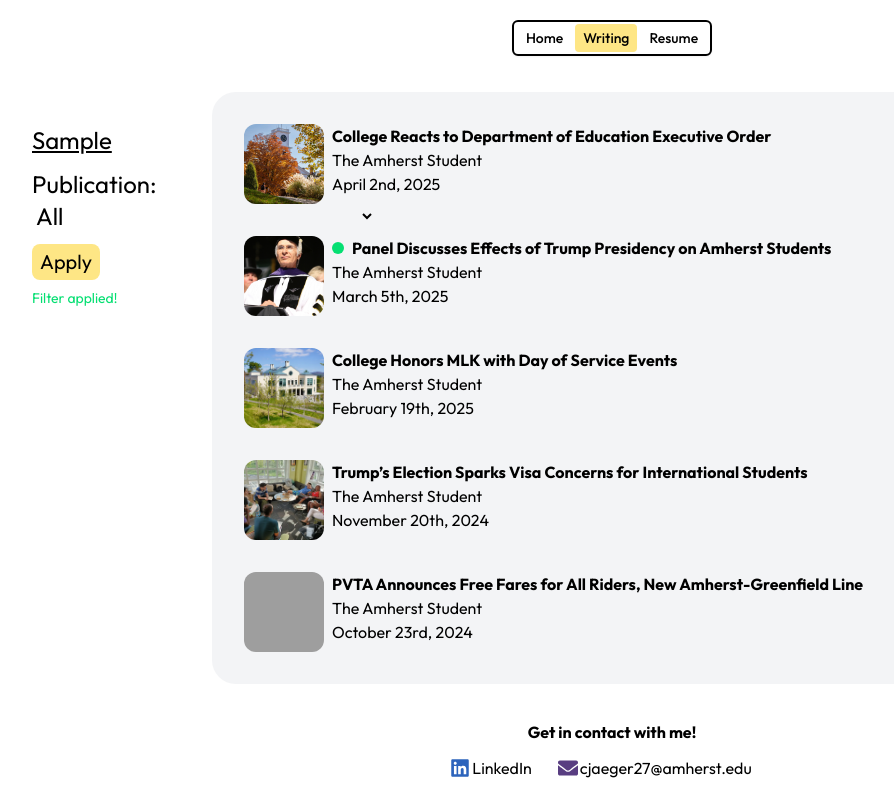
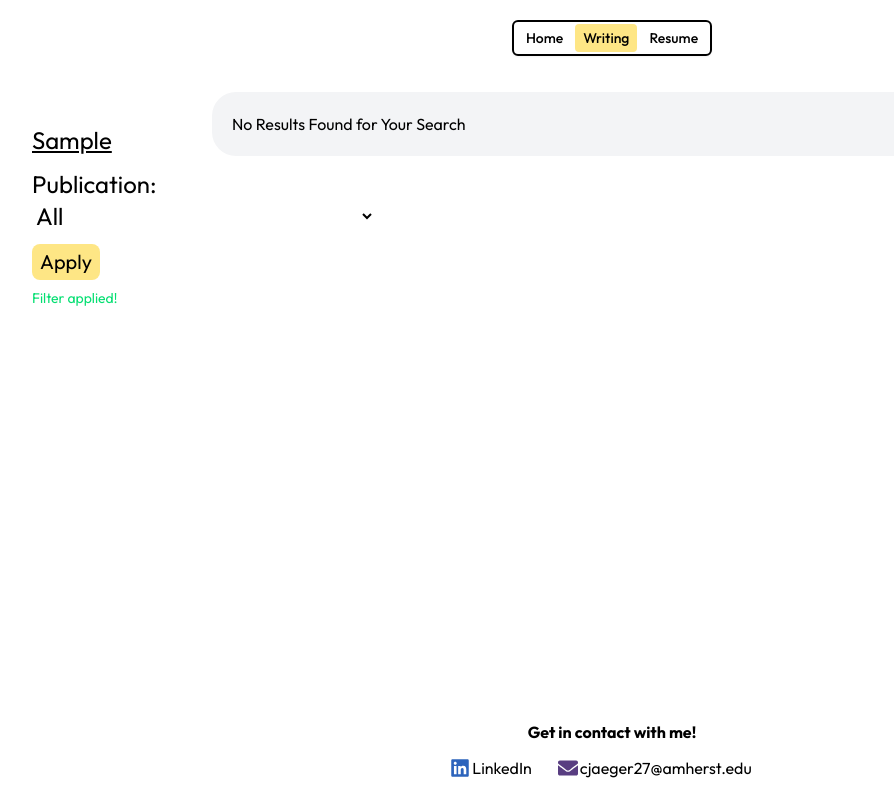
Before and after one commit to ivanbetancxurt/chanelle-personal-website, a Next.js app: page /writing in a window 1280 px wide. Both pictures are taken after typing "Sample" into the empty fields and a click on the button "Apply". Shown: the whole page, without its empty margins (28-922 px from the left). Built offline with nearby package versions, Linux system fonts and the light colour scheme; grey boxes are pictures that could not be loaded.

Commit message:
Add article search

```diff
--- a/app/writing/page.tsx
+++ b/app/writing/page.tsx
@@ -12,22 +12,21 @@ interface filterValues {
 
 export default function Writing() {
     const initalValues: filterValues = { search: '', publication: 'All' }
-    const [search, setSearch] = useState('');
-    const [publication, setPublication] = useState('All');
-    const [appliedMessageHidden, setAppliedMessageHidden] = useState(true);
-
-
+    const [search, setSearch] = useState(''); // article search state
+    const [publication, setPublication] = useState('All'); // publication choice state
+    const [appliedMessageHidden, setAppliedMessageHidden] = useState(true); // filter confirmation flag
 
     return (
         <>
             <div className='relative flex w-full flex-1 justify-center overflow-hidden h-full'>
                 <div className='absolute top-0 bottom-0 min-w-200'>
-                    <ArticleList articles={articles} publication={publication} />
+                    <ArticleList articles={articles} search={search} publication={publication} />
                 </div>
                 <div className='absolute left-0 top-8 text-2xl'>
                     <Formik
                         initialValues={initalValues}
                         onSubmit={(values) => {
+                            setSearch(values.search);
                             setPublication(values.publication);
 
                             // display 'Filter applied!' message for 3 seconds after apply button pressed
@@ -37,9 +36,7 @@ export default function Writing() {
                             }, 3000);
                         }}
                     >
-                        {({ values, dirty, touched }) => {
-
-
+                        {() => {
                             return (
                                 <Form>
                                     <div className='flex flex-col gap-3'>
--- a/components/ArticleList.tsx
+++ b/components/ArticleList.tsx
@@ -3,17 +3,26 @@ import Article from './Article';
 
 interface ArticleListProps {
     articles: ArticleT[],
+    search: string,
     publication: string,
 }
 
-export default function ArticleList({ articles, publication }: ArticleListProps) {
+export default function ArticleList({ articles, search, publication }: ArticleListProps) {
+    // get aticles that match filter criteria
+    const filteredArticles = articles.filter(article =>
+        (article.title.includes(search) || article.title.toLowerCase().includes(search)) &&
+        (article.publication == publication || publication == 'All')
+    );
+
     return (
         <div className='bg-gray-100 flex flex-col w-full rounded-3xl p-5 gap-2 overflow-y-auto max-h-full'>
-            {articles.map((article, i) => (
-                (article.publication == publication || publication == 'All') ? (
+            {filteredArticles.length > 0 ? (
+                filteredArticles.map((article, i) => (
                     <Article article={article} key={i} />
-                ) : null
-            ))}
+                ))
+            ) : (
+                <p>No Results Found for Your Search</p>
+            )}
         </div>
     );
 }
```
